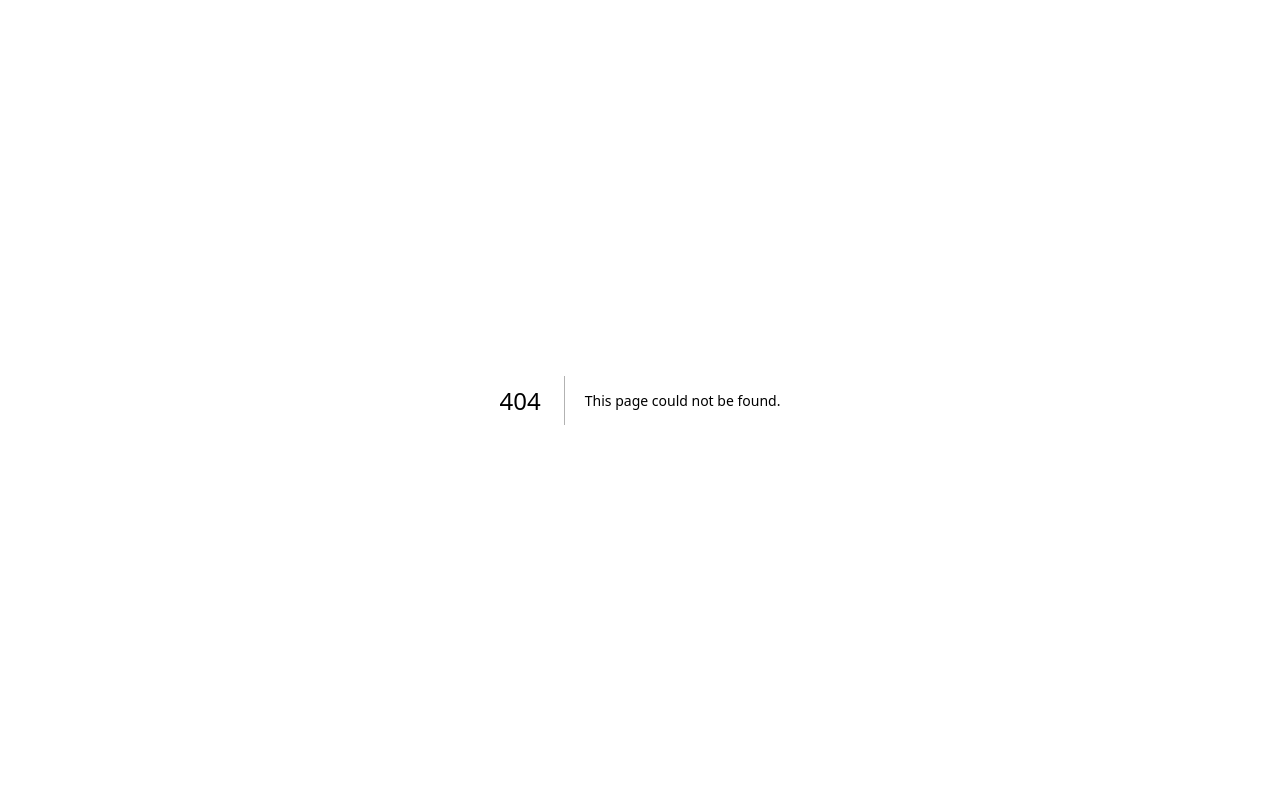
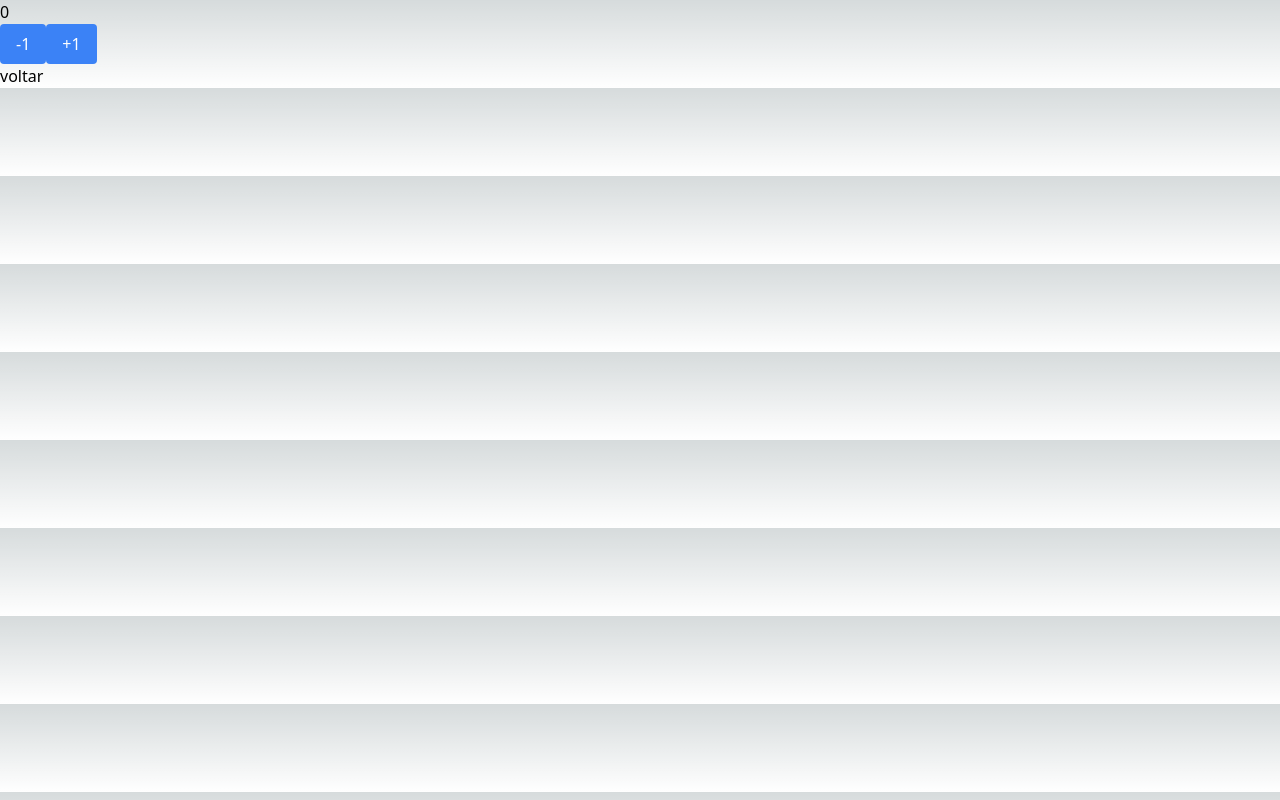
Before and after one commit to MatheusSouSoa/React, a Next.js app: page /contexto/contador in a window 1280 px wide. Before the commit this address had no page. Built offline with nearby package versions, Linux system fonts and the light colour scheme.

Commit message:
contextapi

```diff
--- /dev/null
+++ b/src/components/contexto/Contador.tsx
@@ -0,0 +1,19 @@
+import ContadorContext from "@/data/contexts/ContadorContext"
+import Link from "next/link"
+import { useContext } from "react"
+
+export default function Contador() {
+
+    const {numero, incrementar, decrementar} = useContext(ContadorContext)
+
+    return (
+        <div className="flex flex-col gap-5 items-center justify-center">
+            <span className="text-6xl font-black">{numero}</span>
+            <div className="flex gap-5 justify-center items-center">
+                <button className="botao" onClick={decrementar}>-1</button>
+                <button className="botao" onClick={incrementar}>+1</button>
+            </div>
+            <Link href="/"><span>voltar</span></Link>
+        </div>
+    )
+}
--- /dev/null
+++ b/src/data/contexts/CarrinhoContexto.tsx
@@ -0,0 +1,38 @@
+import ItemCarrinho from "@/model/ItemCarrinho";
+import Produto from "@/model/Produto";
+import { createContext, useState } from "react"
+
+interface CarrinhoContextoProps {
+    itens: ItemCarrinho[]
+    adicionarProduto: (produto: Produto) => void
+}
+
+const CarrinhoContexto = createContext<CarrinhoContextoProps>({} as any)
+export default CarrinhoContexto
+
+export function CarrinhoProvider(props: any) {
+
+    const [itens, setItens] = useState<ItemCarrinho[]>([]);
+
+    function adicionarProduto(produto: Produto) {
+        const itemAtual = itens.find(
+        (item) => item.produto.id === produto.id
+        ) ?? { quantidade: 0, produto };
+        const novoItem = {
+        ...itemAtual,
+        quantidade: itemAtual.quantidade + 1,
+        };
+        const outrosItens = itens.filter(
+        (item) => item.produto.id !== produto.id
+        );
+        setItens([...outrosItens, novoItem]);
+    }
+
+    return (
+        <CarrinhoContexto.Provider value={{
+            itens, adicionarProduto
+        }}>
+            {props.children}
+        </CarrinhoContexto.Provider>
+    )
+}
--- /dev/null
+++ b/src/data/contexts/ContadorContext.tsx
@@ -0,0 +1,31 @@
+import { createContext, useState } from "react"
+
+interface ContadorContextProps {
+    numero: number
+    incrementar: () => void
+    decrementar: () => void
+}
+
+const ContadorContext = createContext<ContadorContextProps>({} as any)
+export default ContadorContext
+
+export function ContadorProvider(props:any) {
+
+    const [numero, setNumero] = useState(0)
+
+    function incrementar() {
+        setNumero(numero + 1)
+    }
+
+    function decrementar() {
+        setNumero(numero - 1)
+    }
+
+    return (
+        <ContadorContext.Provider value={{
+            numero, incrementar, decrementar
+        }}>
+            {props.children}
+        </ContadorContext.Provider>
+    )
+}
--- a/src/pages/_app.tsx
+++ b/src/pages/_app.tsx
@@ -1,6 +1,14 @@
+import { CarrinhoProvider } from '@/data/contexts/CarrinhoContexto'
+import { ContadorProvider } from '@/data/contexts/ContadorContext'
 import '@/styles/globals.css'
 import type { AppProps } from 'next/app'
 
 export default function App({ Component, pageProps }: AppProps) {
-  return <Component {...pageProps} />
+  return (
+    <CarrinhoProvider>
+      <ContadorProvider>
+        <Component {...pageProps} />
+      </ContadorProvider>
+    </CarrinhoProvider>
+  )
 }
--- /dev/null
+++ b/src/pages/contexto/contador.tsx
@@ -0,0 +1,12 @@
+import Contador from "@/components/contexto/Contador";
+import {ContadorProvider} from "@/data/contexts/ContadorContext";
+
+export default function PaginaContador() {
+
+
+  return (
+    <div className="flex flex-col justify-center items-center h-screen relative">
+      <Contador/>
+    </div>
+  );
+}
--- a/src/pages/index.tsx
+++ b/src/pages/index.tsx
@@ -1,9 +1,14 @@
+import Link from "next/link";
 
 
 export default function Home() {
   return (
     <div>
       <h1>principal</h1>
+      <div className="flex flex-col">
+        <Link href="/contexto/contador"><span>Contador</span></Link>
+        <Link href="/listas/produtos"><span>Produtos</span></Link>
+      </div>
     </div>
   )
 }
```
Also changed, not shown: src/pages/listas/produtos.tsx (+7 -13 lines).
